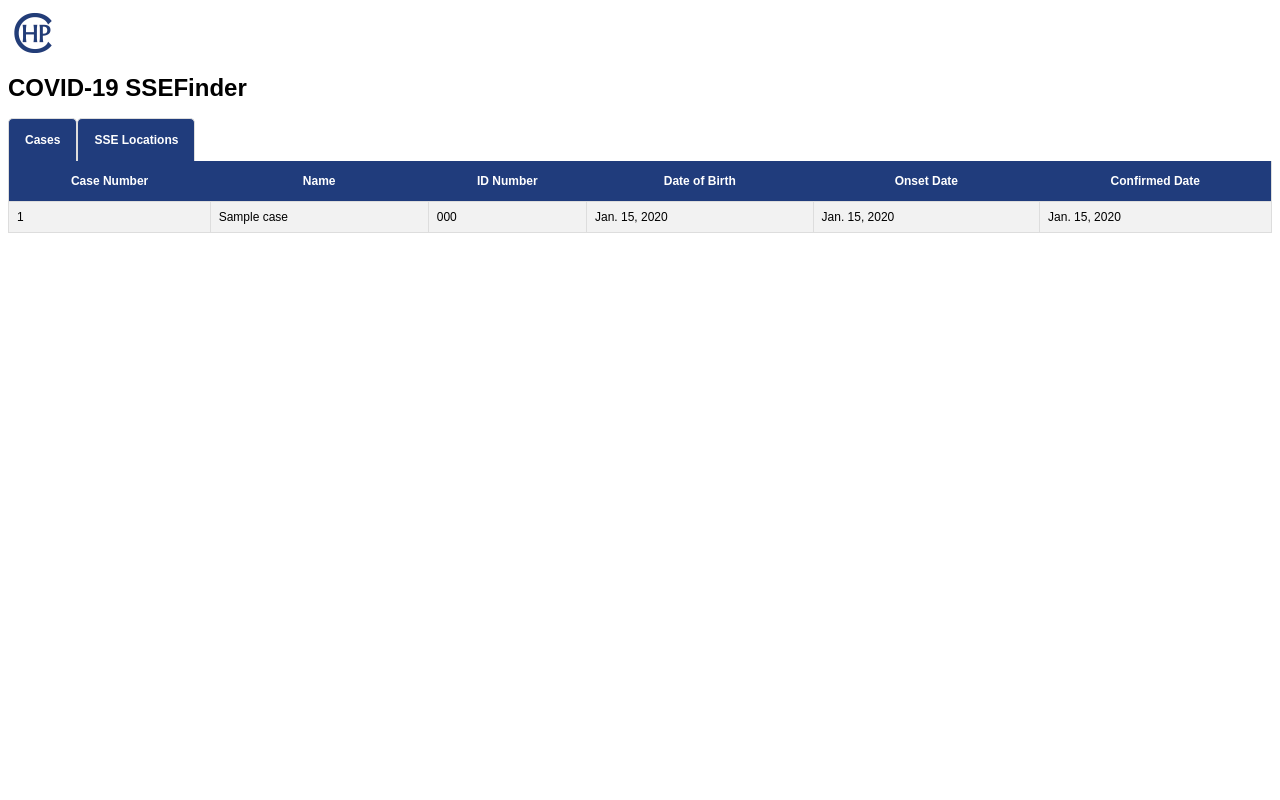
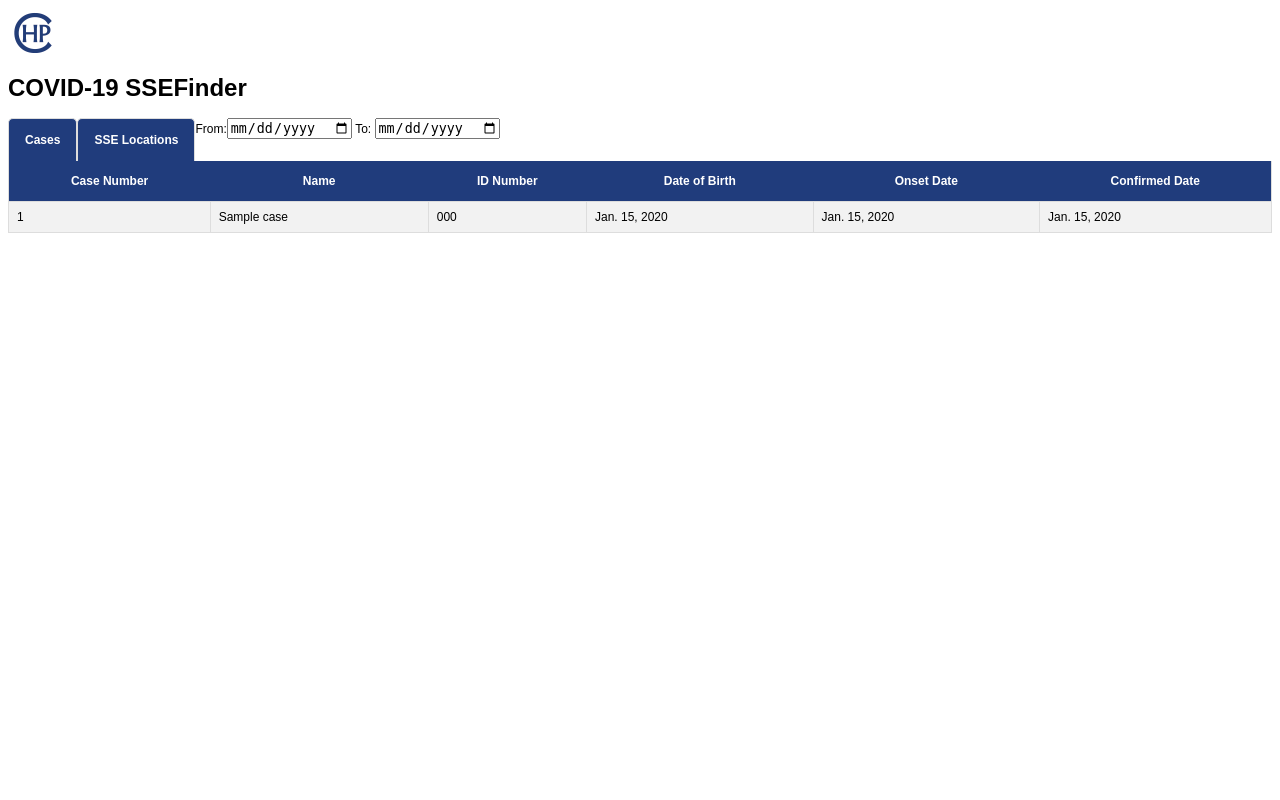
Before and after one commit to ivan-ngchakming/SSEFinder, a Django app: page / in a window 1280 px wide. Run offline with Django 3.2, Linux system fonts and the light colour scheme; tables that the repository leaves empty hold one stand-in row (values such as "Sample post"); some libraries are stand-ins or nearby versions.

Commit message:
Update index.html

```diff
--- a/templates/index.html
+++ b/templates/index.html
@@ -9,6 +9,9 @@
 
     <button class="tab_button" onclick="openTab('Cases')">Cases</button>
     <button class="tab_button" onclick="openTab('SSE_Loc')">SSE Locations</button>
+    From:<input type="date" name ="start_date"/>
+    To: <input type="date" name ="end_date/>
+    <input type="submit" value="Search"/>
 
     <div id="Cases" class="tab">
         {% include 'cases.html' %}
```
